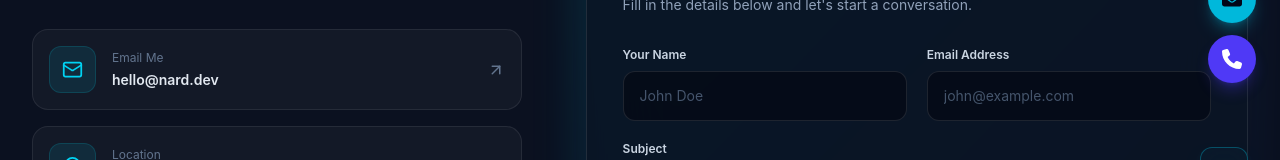
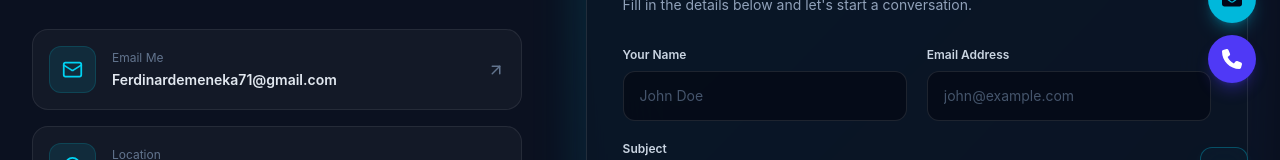
Before and after one commit to Ferdinard15/Nard.Dev-portfolio, a React (Vite) app in the folder My-portfolio/: page /contact in a window 1280 px wide. Shown: the part 573-733 px from the top of the page. Built offline with nearby package versions, Linux system fonts and the light colour scheme.

Commit message:
Changed the email in contact section

```diff
--- a/My-portfolio/src/Components/Contact/ContactForm.jsx
+++ b/My-portfolio/src/Components/Contact/ContactForm.jsx
@@ -29,7 +29,7 @@ const fadeUp = {
 };
 
 // EMAIL
-const email = "hello@nard.dev";
+const email = "Ferdinardemeneka71@gmail.com";
 
 // CONTACT DETAILS
 const contactDetails = [
```
